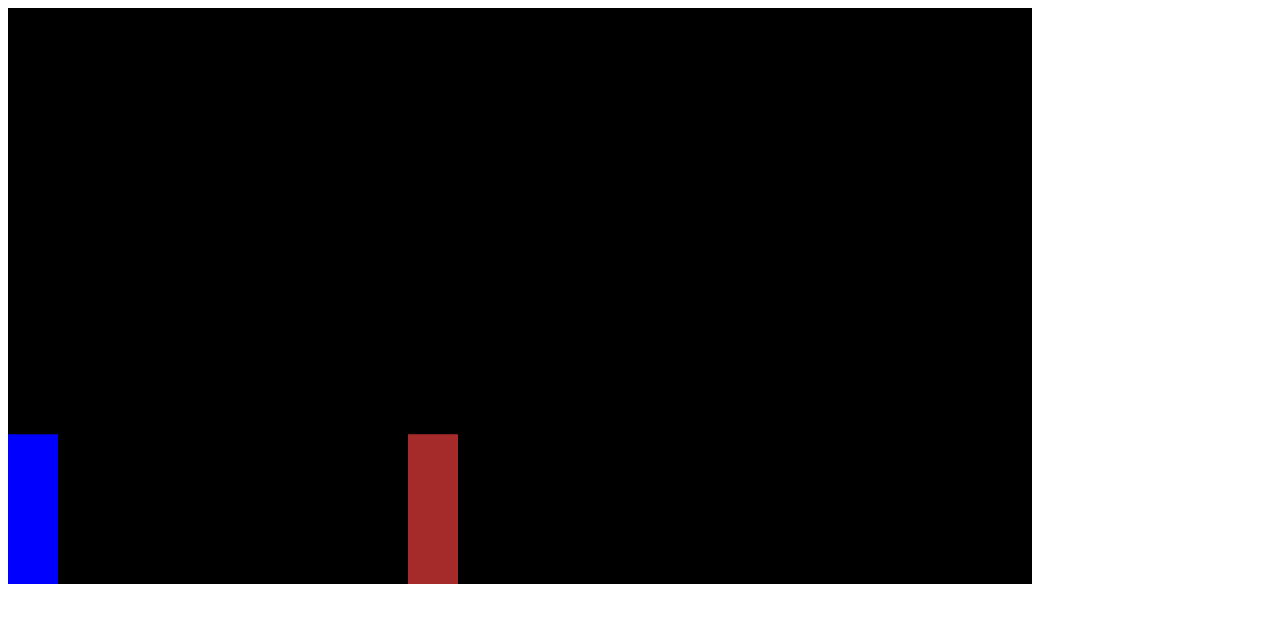
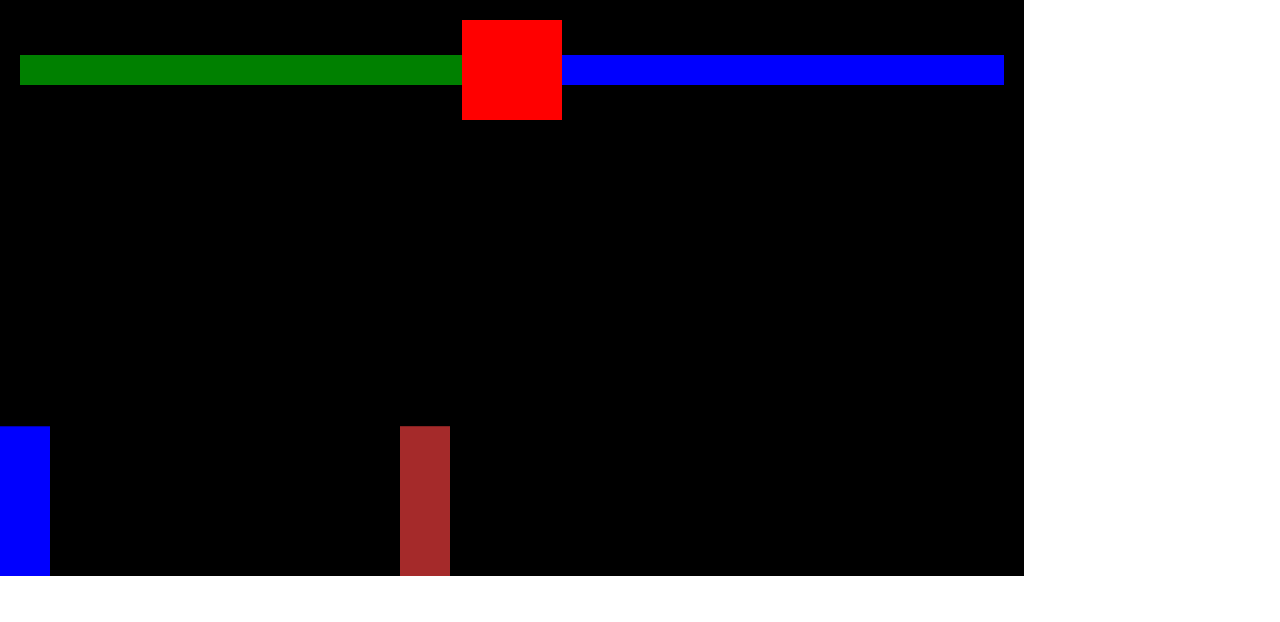
Before and after one commit to nosaoasis/mortak-kombat, a plain HTML site: page index.html in a window 1280 px wide. Drawn offline with Linux system fonts and the light colour scheme.

Commit message:
Player Health Status
Implemented the feature to assign initial health values of 100% to both players and also remove a certain amount of health when a player gets attacked.

```diff
--- a/index.css
+++ b/index.css
@@ -0,0 +1,5 @@
+* {
+  margin: 0;
+  padding: 0;
+  box-sizing: border-box;
+}
--- a/index.html
+++ b/index.html
@@ -1,14 +1,65 @@
 <!DOCTYPE html>
 <html lang="en">
   <head>
-  <meta charset="UTF-8">
-  <meta http-equiv="X-UA-Compatible" content="IE=edge">
-  <meta name="viewport" content="width=device-width, initial-scale=1.0">
+    <meta charset="UTF-8" />
+    <meta http-equiv="X-UA-Compatible" content="IE=edge" />
+    <meta name="viewport" content="width=device-width, initial-scale=1.0" />
     <title>Document</title>
-  <link rel="stylesheet" href="./index.css">
+    <link rel="stylesheet" href="./index.css" />
   </head>
   <body>
+    <div style="position: relative; display: inline-block">
+      <div
+        style="
+          position: absolute;
+          display: flex;
+          width: 100%;
+          align-items: center;
+          padding: 20px;
+        "
+      >
+        <!-- player health -->
+        <div style="position: relative; height: 30px; width: 100%; display: flex;justify-content: flex-end;">
+          <div style="background-color: yellow; height: 30px; width: 100%"></div>
+          <div
+            id="playerHealth"
+            style="
+              background-color: green;
+              position: absolute;
+              top: 0;
+              right: 0;
+              bottom: 0;
+              width: 100%;
+            "
+          ></div>
+        </div>
+        <!-- timer -->
+        <div
+          style="
+            background-color: red;
+            height: 100px;
+            width: 100px;
+            flex-shrink: 0;
+          "
+        ></div>
+        <!-- enemy health -->
+        <div style="position: relative; height: 30px; width: 100%">
+          <div style="background-color: yellow; height: 30px"></div>
+          <div
+            id="enemyHealth"
+            style="
+              background-color: blue;
+              position: absolute;
+              top: 0;
+              right: 0;
+              bottom: 0;
+              left: 0;
+            "
+          ></div>
+        </div>
+      </div>
       <canvas></canvas>
+    </div>
   </body>
   <script src="./index.js" defer></script>
 </html>
--- a/index.js
+++ b/index.js
@@ -26,6 +26,7 @@ class Sprite {
     };
     this.color = color;
     this.isAttacking;
+    this.health = 100;
   }
 
   draw() {
@@ -157,15 +158,19 @@ function animate() {
   ) {
     console.log("direct hit from player");
     player.isAttacking = false;
+    enemy.health -= 5;
+    document.querySelector("#enemyHealth").style.width = enemy.health + "%";
   }
 
   // detecting for enemy attack collisions
   if (
     rectangularCollision({ rectangle1: enemy, rectangle2: player }) &&
     enemy.isAttacking
-  ) {
-    console.log("direct hit from enemy");
-    player.isAttacking = false;
+    ) {
+      console.log("direct hit from enemy");
+      enemy.isAttacking = false;
+      player.health -= 5;
+      document.querySelector("#playerHealth").style.width = player.health + "%";
   }
 }
 
```
Lines whose indentation alone changed are shown as unchanged.
